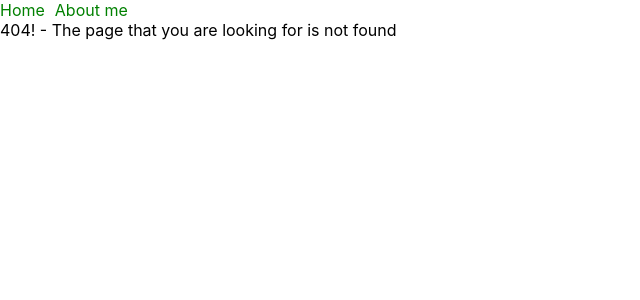
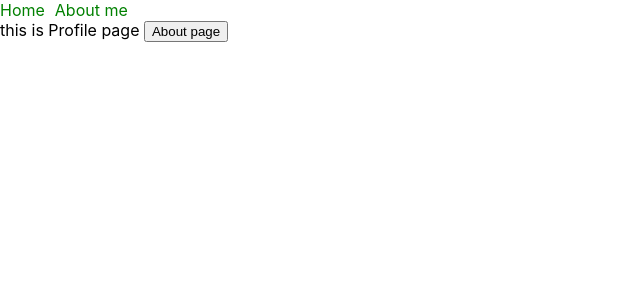
Before and after one commit to amsanei/Simple-reacct-app, a React (Create React App) app: page /profile in a window 1280 px wide. Before the commit this address had no page. Shown: the top 300 px of the page, without its empty margins (0-640 px from the left). Built offline with nearby package versions, Linux system fonts and the light colour scheme.

Commit message:
Add the profile page with a navigate button

```diff
--- a/src/App.js
+++ b/src/App.js
@@ -4,6 +4,7 @@ import "./App.css";
 import Home from './pages/home';
 import NotFound from "./pages/notFound";
 import NavBar from "./compenents/NavBar";
+import Profile from './pages/profile';
 
 function App() {
   return (
@@ -11,6 +12,7 @@ function App() {
       <NavBar />
       <Routes>
         <Route path="/about" element={<About />} />
+        <Route path="/profile" element={<Profile />} />
         <Route path="/" element={<Home />} />
         <Route path="*" element={<NotFound />} />
       </Routes>
--- /dev/null
+++ b/src/pages/profile.jsx
@@ -0,0 +1,9 @@
+import React from "react";
+import {useNavigate} from "react-router-dom"
+
+function Profile() {
+    let navigate = useNavigate();
+  return (<div>this is Profile page <button onClick={() => navigate("/about")}>About page</button> </div>);
+}
+
+export default Profile;
```
